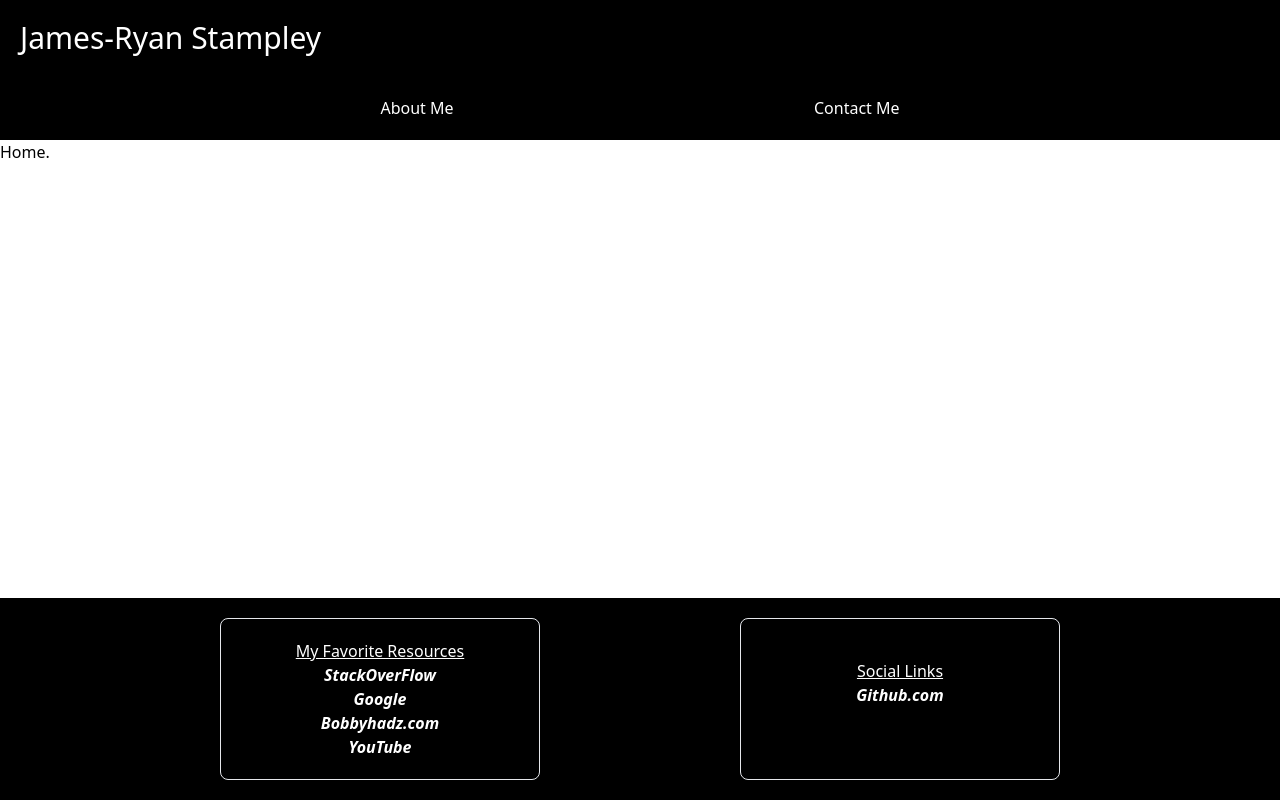
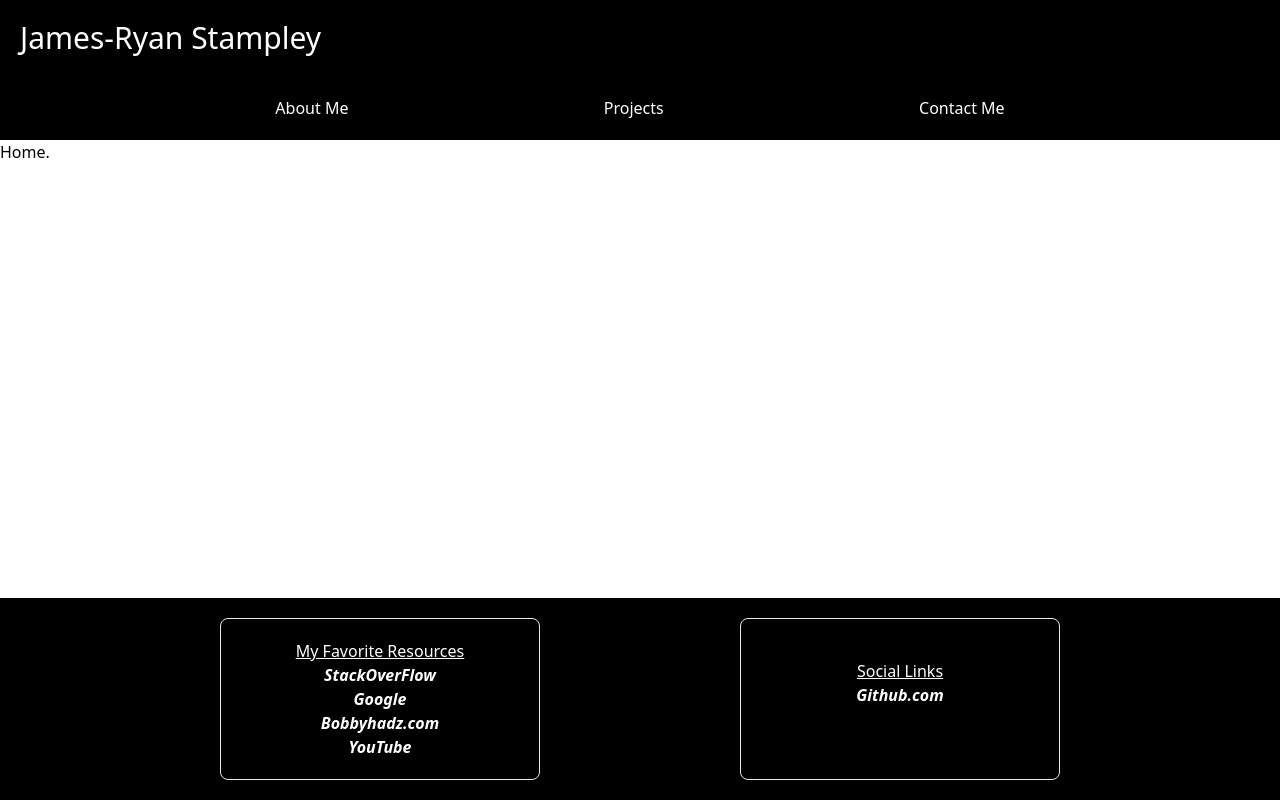
Before and after one commit to ComputerScienceWarrior/portfolio, a React (Create React App) app: page / in a window 1280 px wide. Built offline with nearby package versions, Linux system fonts and the light colour scheme; the HTML template or start-up script is replaced by a standard one.

Commit message:
add link for Projects component.

```diff
--- a/src/components/Navigation.jsx
+++ b/src/components/Navigation.jsx
@@ -7,6 +7,7 @@ const Navigation = () => {
             <div className="p-5"></div>
             <ul className="flex justify-evenly items-center">
                 <li className="hover:bg-[#777] hover:text-lg hover:p-2 hover:ease-in duration-300"><a className="" href="/about">About Me</a></li>
+                <li className="hover:bg-[#777] hover:text-lg hover:p-2 hover:ease-in duration-300"><a className="" href="/projects">Projects</a></li>
                 <li className="hover:bg-[#777] hover:text-lg hover:p-2 hover:ease-in duration-300"><a className="" href="/contact">Contact Me</a></li>
             </ul>
         </nav>
```
